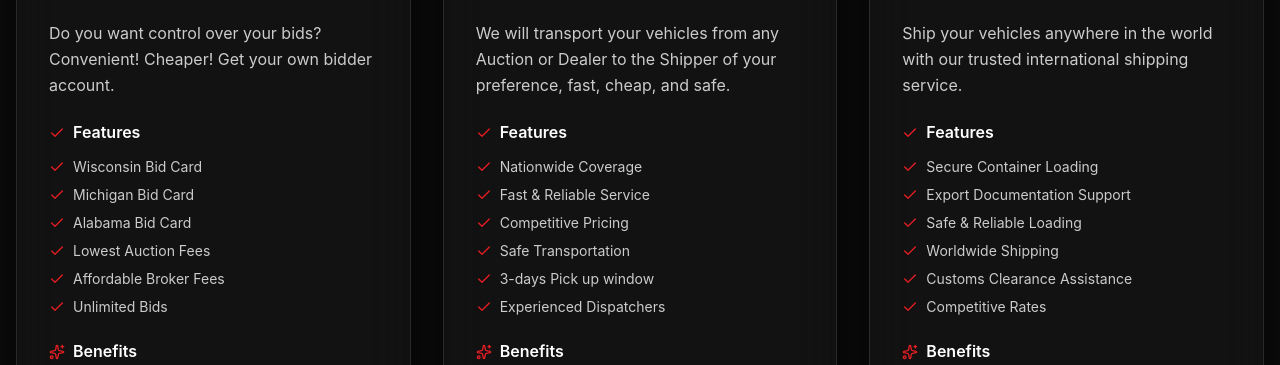
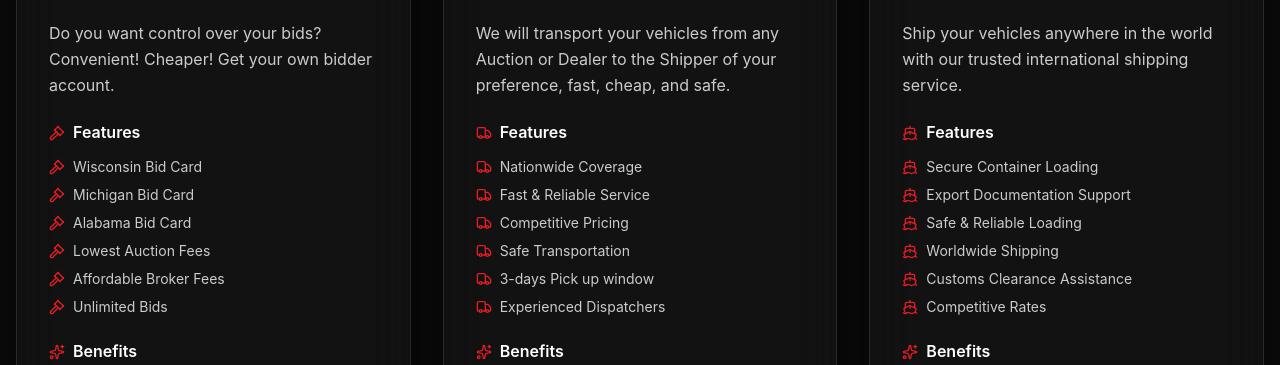
Before and after one commit to rhectoroc/motorx, a React (Vite) app: page /services in a window 1280 px wide. Shown: the part 800-1165 px from the top of the page. Built offline with nearby package versions, Linux system fonts and the light colour scheme.

Commit message:
Fix iconos de features

```diff
--- a/src/pages/Services.jsx
+++ b/src/pages/Services.jsx
@@ -181,13 +181,19 @@ function Services() {
                                     {/* Features */}
                                     <div className="mb-6">
                                         <h4 className="font-semibold mb-3 text-motorx-white flex flex-row items-center gap-2">
-                                            <Check className="w-4 h-4 text-motorx-red rtl:order-last" />
+                                            {(() => {
+                                                const FeatureIcon = LucideIcons[service.icon] || Check;
+                                                return <FeatureIcon className="w-4 h-4 text-motorx-red rtl:order-last" />;
+                                            })()}
                                             <span className="rtl:order-first">{t('common.features')}</span>
                                         </h4>
                                         <ul className="space-y-2">
                                             {Object.values(t(`services.${service.id}.features`, { returnObjects: true }) || {}).map((feature, idx) => (
                                                 <li key={idx} className="feature-item flex flex-row items-start text-sm text-motorx-gray-300 gap-2">
-                                                    <Check className="w-4 h-4 text-motorx-red mt-0.5 flex-shrink-0 rtl:order-last" />
+                                                    {(() => {
+                                                        const ListIcon = LucideIcons[service.icon] || Check;
+                                                        return <ListIcon className="w-4 h-4 text-motorx-red mt-0.5 flex-shrink-0 rtl:order-last" />;
+                                                    })()}
                                                     <span className="rtl:order-first">{feature}</span>
                                                 </li>
                                             ))}
```
